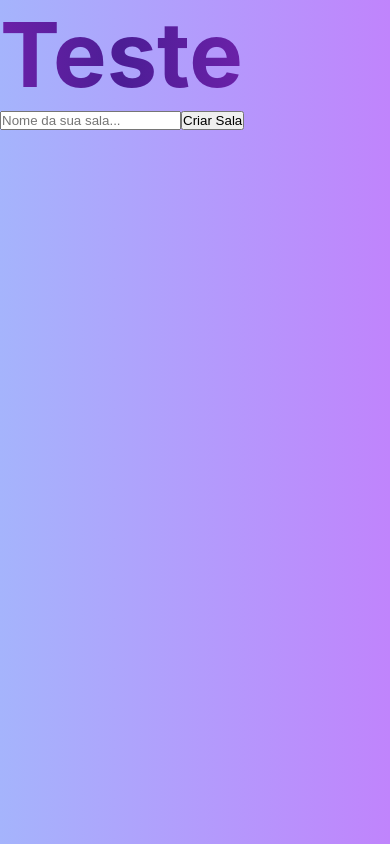
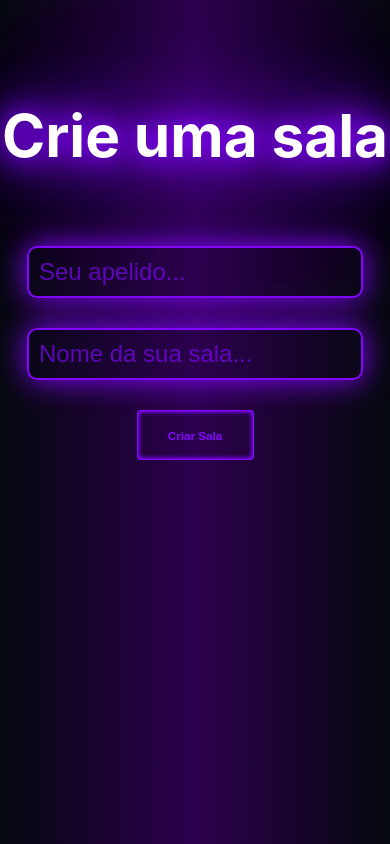
Before and after one commit to nika565/room_front, a React (Vite) app: page /create-room in a window 390 px wide. Built offline with nearby package versions, Linux system fonts and the light colour scheme; no server answers.

Commit message:
Adicionando estilos

```diff
--- a/src/css/index.css
+++ b/src/css/index.css
@@ -4,10 +4,15 @@
 
 }
 
+*::selection {
+  background-color: rgb(131, 7, 255);
+  color: black;
+}
+
 :root {
   font-family: Inter, system-ui, Avenir, Helvetica, Arial, sans-serif;
   font-weight: 400;
-  background: linear-gradient(to right, rgb(165, 180, 252), rgb(192, 132, 252));
+  background: linear-gradient(to right, rgb(5, 8, 15), rgb(44, 0, 78), rgb(5, 8, 15));
 
   font-synthesis: none;
   text-rendering: optimizeLegibility;
@@ -17,16 +22,64 @@
   margin: 0;
 }
 
-.gradient-title {
-  background-image: linear-gradient(to right, rgb(107, 33, 168), rgb(76, 29, 149), rgb(107, 33, 168));
-  background-repeat: no-repeat;
-  -webkit-background-clip: text;
-  background-clip: text;
-  color: transparent;
-  font-size: 48px; /* Tamanho do texto */
-  font-weight: bold; /* Peso da fonte */
-  margin: 0 auto;
-  padding: 0;
+.btn {
+  width: 200px;
+  height: 50px;
+  background-color: transparent;
   display: inline-block;
-  font-size: 90px;
+  cursor: pointer;
+  text-decoration: none;
+  color: rgb(131, 7, 255);
+  border: rgb(131, 7, 255) 0.125em solid;
+  padding: 0.25em 1em;
+  border-radius: 0.25em;
+  text-shadow: 0 0 0.125em hsl(0, 0%, 100% / 0.3),
+  0 0 0.45em rgb(131, 7, 255);
+  box-shadow: inset 0 0 0.5em rgb(131, 7, 255),
+  inset 0 0 0.5em rgb(131, 7, 255);
+  transition: 0.3s ease-in-out;
+  font-size: 26px;
+  font-weight: bold;
 }
+
+.main-title {
+  color: white;
+  text-shadow:
+      0 0 25px rgb(131, 7, 255),
+      0 0 35px rgb(131, 7, 255),
+      0 0 55px rgb(131, 7, 255),
+      0 0 95px rgb(131, 7, 255),
+      0 0 135px rgb(131, 7, 255);
+  font-weight: bold;
+  font-size: 15vw;
+  text-align: center;
+  animation: illumination 1.5s ease-in;
+}
+
+.btn:hover {
+  transform: scale(1.1);
+}
+
+.btn:active {
+  transform: scale(1)
+}
+
+.input {
+  background-color: transparent;
+  color: rgb(131, 7, 255);
+  padding: 10px;
+  font-size: 24px;
+  outline: rgb(131, 7, 255);
+  border: 2px solid rgb(131, 7, 255);
+  border-radius: 10px;
+  box-shadow: 0 0 30px rgb(131, 7, 255);
+}
+
+::-webkit-input-placeholder  { color:rgba(131, 7, 255, 0.659); }
+input:-moz-placeholder { color:rgba(131, 7, 255, 0.659); }
+textarea:-moz-placeholder { color:rgba(131, 7, 255, 0.659); }
+
+@keyframes illumination {
+  0% { color: rgb(131, 7, 255) } /* No início da animação, a opacidade é 0 */
+100% { color: white; } /* No final da animação, a opacidade é 1 */
+}
--- a/src/main.jsx
+++ b/src/main.jsx
@@ -8,7 +8,7 @@ import CreateRoom from './pages/create';
 import Room from './pages/room';
 
 ReactDOM.createRoot(document.getElementById('root')).render(
-  <React.StrictMode>
+
 
   <BrowserRouter>
 
@@ -23,5 +23,5 @@ ReactDOM.createRoot(document.getElementById('root')).render(
 
   </BrowserRouter>
 
-  </React.StrictMode>,
+
 )
--- a/src/pages/create/index.jsx
+++ b/src/pages/create/index.jsx
@@ -1,43 +1,53 @@
 import { useState } from 'react';
-import { createRoom, sendMessage } from '../../utils/websockets';
 import { useNavigate } from 'react-router-dom';
+import io from 'socket.io-client';
+import './style.css'
+
+import idGenerator from '../../utils/idGenerator'
 
 
 export default function CreateRoom() {
-  const socket = createRoom('http://localhost:3333');
+  const socket = io('http://localhost:3333');
 
-  const [name, setName] = useState('');
+  const [nickname, setNickname] = useState('');
+  const [nameRoom, setNameRoom] = useState('');
 
   const navigate = useNavigate();
 
   // Pegando a mensagem digitada
-  const handleChange = (event) => {
-    setName(event.target.value);
+  const handleChangeName = (event) => {
+    setNickname(event.target.value);
+  };
+
+  const handleChangeRoom = (event) => {
+    setNameRoom(event.target.value);
   };
 
   const handleSubmit = (event) => {
     event.preventDefault();
 
+    // Gerando um id aleatório para identificação do usuário
+    const id = idGenerator();
+
+    sessionStorage.setItem('userId', id);
+    sessionStorage.setItem('nickname', nickname);
+
     // Enviando uma mensagem para o servidor criar a sala
-    sendMessage(socket, 'criarSala', name);
+    socket.emit('criarSala', nameRoom);
 
-    // Armazenando o nome da sala no localStorage
-    localStorage.setItem('nomeSala', name);
-
-    console.log('NAVIGATE:', navigate);
-
-    navigate(`/room/${name}`);
+    navigate(`/room/${nameRoom}`);
 
   };
 
   return (
     <div className='div-generica'>
 
-      <h1 className='gradient-title'>Teste</h1>
+      <h1 className='title'>Crie uma sala</h1>
 
-      <form onSubmit={handleSubmit}>
-        <input type="text" onChange={handleChange} placeholder='Nome da sua sala...' />
-        <button type="submit">Criar Sala</button>
+      <form className='form-create' onSubmit={handleSubmit}>
+        <input className='input' type="text" onChange={handleChangeName} placeholder='Seu apelido...' required />
+        <input className='input' type="text" onChange={handleChangeRoom} placeholder='Nome da sua sala...' required />
+        <button className='btn' type="submit">Criar Sala</button>
       </form>
 
     </div>
--- a/src/pages/create/style.css
+++ b/src/pages/create/style.css
@@ -0,0 +1,56 @@
+.div-generica{
+    width: 100%;
+    min-height: 100vh;
+    display: flex;
+    flex-direction: column;
+    align-items: center;
+    gap: 45px;
+}
+.title {
+    margin-top: 100px !important;
+    color: white;
+    text-shadow:
+        0 0 25px rgb(131, 7, 255),
+        0 0 35px rgb(131, 7, 255),
+        0 0 55px rgb(131, 7, 255),
+        0 0 95px rgb(131, 7, 255),
+        0 0 135px rgb(131, 7, 255);
+    font-weight: bold;
+    font-size: 7vw;
+    text-align: center;
+}
+
+.div-generica h1 {
+    margin-top: 50px;
+}
+
+.form-create {
+    width: 100%;
+    margin-top: 30px;
+    display: flex;
+    flex-direction: column;
+    align-items: center;
+    gap: 30px;
+}
+
+.input {
+    width: 40%;
+}
+
+@media (max-width: 800px) {
+    .title {
+        font-size: 12vw;
+    }
+}
+
+@media (max-width: 600px) {
+    .input {
+        width: 80%;
+    }
+}
+
+@media (max-width: 400px) {
+    .title {
+        font-size: 15vw;
+    }
+}
--- a/src/pages/home/index.jsx
+++ b/src/pages/home/index.jsx
@@ -16,7 +16,6 @@ function Home() {
 
       <Link to='/create-room'><Button title="Inciar" className="btn"/></Link>
 
-
     </div>
   );
 
--- a/src/pages/home/style.css
+++ b/src/pages/home/style.css
@@ -8,52 +8,20 @@
     gap: 5px;
 }
 
-.main-title {
-    background-image: linear-gradient(to right, rgb(107, 33, 168), rgb(76, 29, 149), rgb(107, 33, 168));
-    background-repeat: no-repeat;
-    -webkit-background-clip: text;
-    background-clip: text;
-    color: transparent;
-    font-weight: bold;
-    padding: 0;
-    margin-left: 10px;
-    margin-right: 10px;
-    display: inline-block;
-    font-size: 15vw;
-    text-align: center;
-}
 
 .sub-title {
-    font-size: 3vw;
+    font-size: 2vw;
     text-align: center;
+    color: rgb(131, 7, 255);
+
 }
 
 .p-home {
-    font-size: 2vw;
+    font-size: 1.5vw;
     text-align: center;
     padding: 40px;
-}
-
-.btn {
-    background-color: blueviolet;
-    color: white;
-    width: 15vw;
-    padding: 15px;
-    border: none;
-    border-radius: 10px;
-    transition: transform 100ms ease-in-out;
-    box-shadow: 4px 4px 4px 0px rgba(0, 0, 0, 0.485);
-    font-size: 1.5vw;
-    font-weight: bold;
-    margin-bottom: 10vh;
-}
-
-.btn:hover {
-    transform: scale(1.1);
-}
-
-.btn:active {
-    transform: scale(1)
+    color: rgb(131, 7, 255);
+    width: 70%;
 }
 
 @media (max-width: 600px) {
--- a/src/pages/room/index.jsx
+++ b/src/pages/room/index.jsx
@@ -1,49 +1,122 @@
-import React, { useState, useEffect } from 'react';
+import React, { useState, useEffect, useRef } from 'react';
 import { useParams } from 'react-router-dom';
 import io from 'socket.io-client';
+import './style.css'
 
 export default function Room() {
-    const [mensagem, setMensagem] = useState('');
+
+    // Pegando o nome da sala para usar lógica em cima disso...
     const { sala } = useParams();
+    const nickname = sessionStorage.getItem('nickname');
+
+    // Guardar as mensagens do chat;
+    const [mensagens, setMensagens] = useState(() => {
+        const arrayMsg = sessionStorage.getItem(`${sala}`);
+        return arrayMsg ? JSON.parse(arrayMsg) : [];
+    });
+
+    const [texto, setTexto] = useState('');
     const socket = io('http://localhost:3333');
+
+    // Pegando o id do usuário para idetificar se a mensagem é dele ou não
+    const userId = sessionStorage.getItem('userId');
 
     useEffect(() => {
         console.log('Conectando ao servidor...');
         socket.emit('criarSala', sala);
 
+    }, [])
+
+    // Conexão com a sala criada
+    useEffect(() => {
+
         socket.on('mensagem', (mensagem) => {
-            console.log(`Mensagem: ${mensagem}`)
-            alert(mensagem)
+            console.log('SOCKET:', socket);
+            setMensagens(prev => [...prev, mensagem]);
         });
 
         return () => {
-            console.log('Desconectando...');
-            socket.disconnect();
-        };
-    }, [socket, sala]);
+            socket.off('mensagem');
+        }
 
+
+    }, []);
+
+    useEffect(() => {
+        const jsonMsg = JSON.stringify(mensagens);
+        sessionStorage.setItem(`${sala}`, jsonMsg);
+    }, [mensagens]);
+
+
+    // Pegar o valor digitado da mensagem
     const handleChange = (event) => {
-        setMensagem(event.target.value);
-    }
+        setTexto(event.target.value);
+    };
 
+    // Enviar mensagem
     const handleSubmit = () => {
-        socket.emit('mensagemSala', { mensagem: mensagem, sala: sala });
-    }
+
+        const content = {
+            id: mensagens.length + 1,
+            userId: userId,
+            mensagem: texto,
+            sala: sala,
+            nickname: nickname
+        }
+
+        socket.emit('mensagemSala', content);
+    };
 
     return (
         <div className="div-main-room">
-            <h1>Olá mundo! Aqui é a sala: {sala}</h1>
+
+            <aside className='aside'>
+
+            </aside>
+
+
 
             <div className="div-chat">
-                <header className="chat-header">
-                    <p className="nome-sala">{sala}</p>
-                </header>
+
+                <main className='chat-main'>
+
+                    <header className="chat-header">
+                        <p className="nome-sala">{sala}</p>
+                    </header>
+
+                    <div className='div-messages'>
+                        {/* Exibição das mensagens */}
+                        {mensagens.length > 0 ? mensagens.map(item => {
+                            if (item.userId === userId) {
+                                return (
+                                    <div className='div-my-msg' key={item.id}>
+                                        {console.log(item)}
+                                        <p>{item.nickname}</p>
+                                        <p>{item.mensagem}</p>
+                                    </div>
+                                );
+                            } else {
+                                return (
+                                    <div className='div-msg' key={item.id}>
+                                        <p>{item.nickname}</p>
+                                        <p>{item.mensagem}</p>
+                                    </div>
+                                );
+                            }
+                        }) : 'Não tem mensagens meu parceiro...'}
+                    </div>
+
+                    <form className="form-message">
+                        <div>
+                            <input className='input' type="text" value={texto} onChange={handleChange} placeholder='Digite aqui a sua mensagem...' autoFocus />
+                            <button className='btn' type="button" onClick={handleSubmit}>Enviar</button>
+                        </div>
+                    </form>
+
+                </main>
+
             </div>
 
-            <form className="form-message">
-                <input type="text" value={mensagem} onChange={handleChange} />
-                <button type="button" onClick={handleSubmit}>Enviar</button>
-            </form>
         </div>
     );
 }
--- /dev/null
+++ b/src/utils/idGenerator.js
@@ -0,0 +1,5 @@
+export default function idGenerator () {
+
+    return Math.floor(Math.random() * (9999999 - 1111111) + 1111111)
+
+};
--- a/src/utils/websockets.js
+++ /dev/null
@@ -1,19 +0,0 @@
-import { io } from 'socket.io-client';
-
-// Função para criação de uma sala
-
-export const createRoom = (url) => {
-
-    const socket = io(url);
-
-    return socket;
-
-}
-
-export const sendMessage = (socket, roomName, msg) => {
-
-    socket.emit(roomName, msg);
-
-    alert('Mesnagem enviada')
-
-}
```
Also changed, not shown: src/pages/room/style.css (+67 -23 lines), src/assets/background-create.svg (added). Lines whose indentation alone changed are shown as unchanged.
